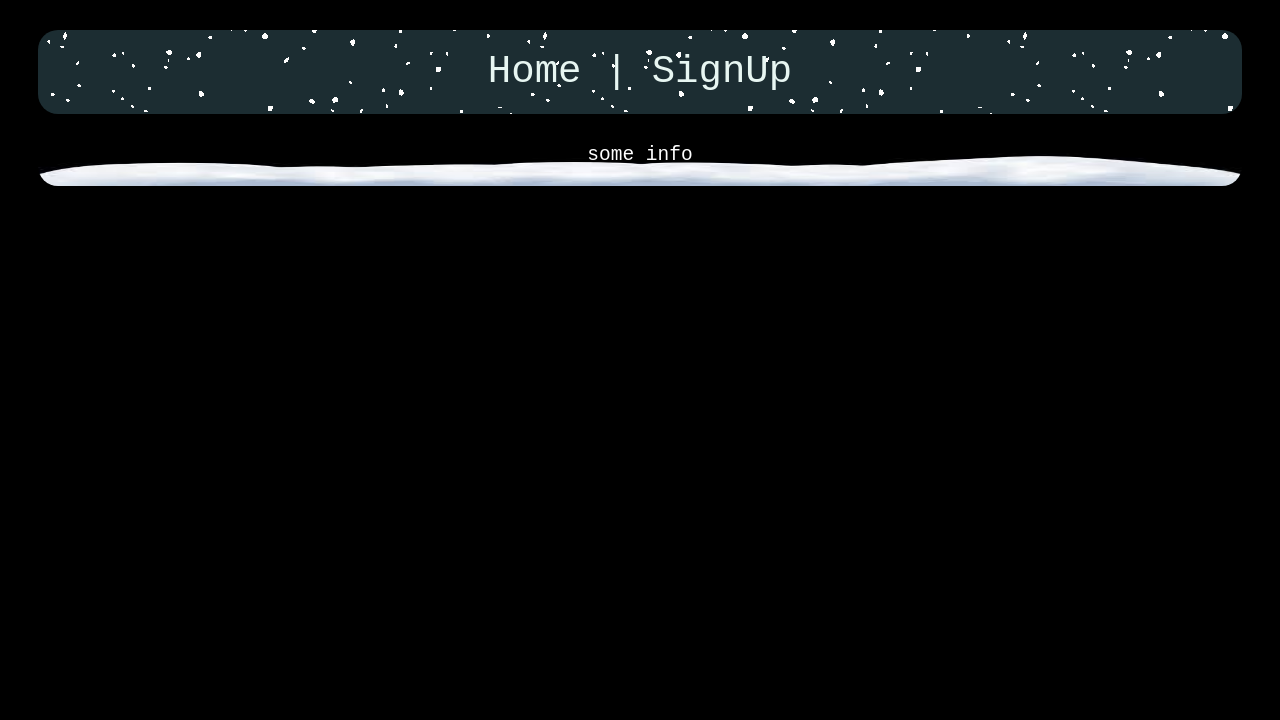
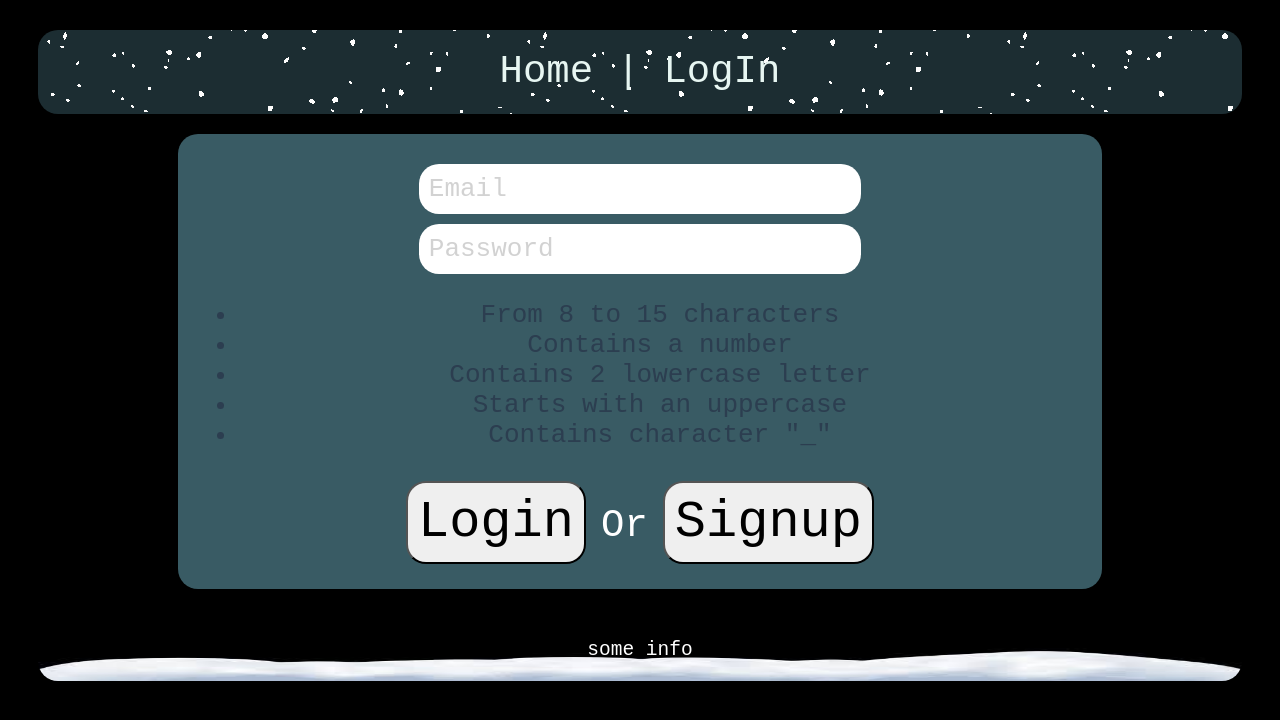
Before and after one commit to PaoAvalos/WebDevelopmentUT, a Vue app in the folder project/: page /login in a window 1280 px wide. Shown: the top 720 px of the page. Built offline with nearby package versions, Linux system fonts and the light colour scheme.

Commit message:
added login page, made possible to update or delete posts

```diff
--- a/project/src/assets/objects.json
+++ b/project/src/assets/objects.json
@@ -1,29 +1,22 @@
 [
   {
-    "img":"https://www.cuimc.columbia.edu/sites/default/files/styles/cola_media_1280_16_9/public/media/images/2021-12/gettyimages-1301790734_darkstreetinsnow_sad.jpg?itok=JefQLaVS",
-    "username":"John",
+    "id": 0,
     "time":"November 12",
-    "text":"going home at 3pm",
-    "counter": 0
+    "text":"going home at 3pm"
   },
   {
-    "img":"https://www.tchc.org/blog/wp-content/uploads/2017/12/SAD-Snowman.jpg",
-    "username":"Maria",
+    "id": 1,
     "time":"December 2",
-    "text":"AHAHHHHAHHAHAHHA",
-    "counter": 0
+    "text":"AHAHHHHAHHAHAHHA"
   },
   {
-    "img":"https://www.barendspsychology.com/wp-content/uploads/2014/10/Winterdepression.jpg",
-    "username":"Paula",
+    "id": 2,
     "time":"December 25",
-    "text":"................",
-    "counter": 0
+    "text":"................"
   },
   {
-    "username":"Nolan",
+    "id": 3,
     "time":"October 3",
-    "text":"(((((((",
-    "counter": 0
+    "text":"((((((("
   }
 ]
--- a/project/src/components/Header.vue
+++ b/project/src/components/Header.vue
@@ -2,7 +2,7 @@
   <header>
     <nav>
       <router-link to="/">Home</router-link> |
-      <router-link to="/signup">SignUp</router-link>
+      <router-link to="/login">LogIn</router-link>
     </nav>
     <router-view/>
   </header>
--- a/project/src/components/Post.vue
+++ b/project/src/components/Post.vue
@@ -1,13 +1,21 @@
 <template>
-  <div class="post">
-    <slot />
+  <div class="post" @click="goToPost()">
+    <p id="time">{{data.time}}</p>
+    <p>{{data.text}}</p>
   </div>
 </template>
 
 <script>
-
 export default {
   name: 'Post',
+  props: ['data'],
+  methods: {
+    goToPost() {
+      let postData = this.data
+      this.$store.commit('setCurrentPost', {postData});
+      this.$router.push('/post');
+    },
+  }
 }
 </script>
 
@@ -22,7 +30,6 @@ export default {
   background-color: #395B64;
   border-radius: 20px;
 }
-.img{float: left;}
 .like{
   float: left;
   cursor: pointer;
@@ -31,22 +38,17 @@ export default {
   width: 45px;
   height: 45px;
 }
-.picture {
-  margin-top: 10px;
-  width: 100%;
-  object-fit: contain;
-  background-color: #395B64;
+#time {
+  margin: 0;
+  text-align: right;
 }
 p{
   display: block;
-  margin-top: 80px;
+  font-size: 100%;
   text-align: left;
 }
-p1{
-  display: block;
-  font-size: 120%;
-  margin-left: 60px;
+#like {
+  margi-left: 60px;
   margin-top: 35px;
-  text-align: left;
 }
 </style>
--- a/project/src/router/index.js
+++ b/project/src/router/index.js
@@ -1,6 +1,8 @@
 import { createRouter, createWebHistory } from 'vue-router'
 import HomeView from '../views/HomeView.vue'
 import SignUpView from '../views/SignUpView.vue'
+import LogInView from "@/views/LogInView.vue";
+import PostView from "@/views/PostView.vue";
 
 const routes = [
   {
@@ -12,7 +14,17 @@ const routes = [
     path: '/signup',
     name: 'signup',
     component: SignUpView
-  }
+  },
+  {
+    path: '/login',
+    name: 'login',
+    component: LogInView
+  },
+  {
+    path: '/post',
+    name: 'post',
+    component: PostView
+  },
 ]
 
 const router = createRouter({
--- a/project/src/store/index.js
+++ b/project/src/store/index.js
@@ -4,12 +4,33 @@ import json from "@/assets/objects.json"
 export default createStore({
   state: {
     json: json,
+    currentPost: [{
+      id: "",
+      time: "",
+      text: ""
+    }]
   },
   mutations: {
-    resetLikes(state){
+    setCurrentPost(state, {postData}){
+      state.currentPost.map(function (onePost) {
+        onePost.id = postData.id
+        onePost.time = postData.time;
+        onePost.text = postData.text;
+      })
+    },
+    updatePost(state, {text}){
       state.json.map(function (onePost) {
-        onePost.counter = 0
+        if(onePost.id == state.currentPost[0].id){
+          onePost.text = text;
+        }
       })
+    },
+    deletePost(state){
+      for(let i = 0; i < state.json.length; i++){
+        if (state.json[i].id === state.currentPost[0].id) {
+          state.json.splice(i, 1);
+        }
+      }
     }
   },
 })
--- a/project/src/views/HomeView.vue
+++ b/project/src/views/HomeView.vue
@@ -1,21 +1,11 @@
 <template>
   <div class="container">
-    <div class="sidebar" style="left: 10px"></div>
+    <div class="sidebar" style="left: 10px"/>
     <div class="main" id="posts">
-      <Post v-for="data in $store.state.json">
-        <img class="img" src='../assets/pfp.png' alt="pfp" width="60" height="60">{{data.time}}
-        <div v-if="data.hasOwnProperty('img')">
-          <img class="picture" :src=data.img alt="picture" width="400" height="400">
-        </div>
-        <div v-else />
-        <p>{{data.username}}: {{data.text}}</p>
-        <img class="like" v-on:click="data.counter += 1" src='../assets/like.svg' alt="like" width="40" height="40">
-        <p1>{{data.counter}}</p1><br>
-      </Post>
+      <Post v-for="data in $store.state.json" :data="data"/>
     </div>
-    <div class="sidebar" style="right: 10px"></div>
+    <div class="sidebar" style="right: 10px"/>
   </div>
-  <button v-on:click="$store.commit('resetLikes')">Reset Likes</button>
 </template>
 
 <script>
@@ -34,10 +24,7 @@ body{
   background-color: black;
 }
 .container{
-  width: 100%;
   display: flex;
-  align-items: stretch;
-  justify-content: space-around;
 }
 .main {
   display: inline-block;
@@ -60,6 +47,7 @@ button{
   padding: 10px;
   border-radius: 20px;
   cursor: pointer;
+  margin: 5px;
 }
 button:hover {
   color: #E7F6F2;
@@ -68,6 +56,7 @@ button:hover {
   shape-margin: inherit;
   border-style: solid;
   border-color: #2C3333;
+  margin: 5px;
 }
 @media (max-width: 1000px) {
   header {
--- /dev/null
+++ b/project/src/views/LogInView.vue
@@ -0,0 +1,154 @@
+<template xmlns:v-bind="">
+  <div class="main">
+    <input type="email" placeholder="Email" required/><br>
+    <input type="password" @input="checkPassword" @click='show_req = !show_req' v-model="password"
+           placeholder="Password"/>
+
+    <div class="warn" v-show="warn">Invalid password! </div>
+    <div id="hide" >
+
+      <ul>
+        <li v-bind:class="{ is_valid: contains_amount_characters }">From 8 to 15 characters</li>
+        <li v-bind:class="{ is_valid: contains_number }">Contains a number</li>
+        <li v-bind:class="{ is_valid: contains_num_lower }">Contains 2 lowercase letter</li>
+        <li v-bind:class="{ is_valid: contains_uppercase }">Starts with an uppercase</li>
+        <li v-bind:class="{ is_valid: contains_underscore }">Contains character "_"</li>
+
+      </ul>
+
+    </div>
+
+    <button @click="goToHome()">Login</button>
+    <p id="or">Or</p>
+    <button @click="goToSignUp()">Signup</button>
+  </div>
+
+</template>
+
+<script>
+export default {
+  data() {
+    return {
+      password: null,
+      contains_amount_characters: false,
+      contains_num_lower:false,
+      contains_number: false,
+      contains_uppercase: false,
+      contains_underscore: false,
+      valid_password: false,
+      show_req: false,
+      warn:false
+
+
+    }
+  },
+
+
+  methods: {
+    goToHome() {
+      if (this.valid_password === true) {
+        this.warn=false ;
+        this.$router.push('/');
+      }
+      else {
+        this.warn=true ;
+      }
+    },
+    goToSignUp() {
+      this.$router.push('/signup');
+    },
+
+    checkPassword() {
+      this.password_length = this.password.length;
+      const format = /[_]/;
+
+      if (this.password_length > 8 && 15 > this.password_length) {
+        this.contains_amount_characters = true;
+      } else {
+        this.contains_amount_characters = false;
+      }
+
+      this.contains_number = /\d/.test(this.password);
+
+
+      if (this.password[0] === this.password[0].toUpperCase()) {
+        this.contains_uppercase = true;
+      } else {
+        this.contains_uppercase = false;
+      }
+      if ((this.password.match(/[a-z]/g) || []).length >1)  {
+
+        this.contains_num_lower = true;
+      } else {
+        this.contains_num_lower = false;
+      }
+
+
+
+
+      this.contains_underscore = format.test(this.password);
+
+      if (
+          this.contains_amount_characters === true &&
+          this.contains_underscore === true &&
+          this.contains_uppercase === true &&
+          this.contains_number === true
+      ) {
+        this.valid_password = true;
+      } else {
+        this.valid_password = false;
+      }
+    },
+  },
+};
+</script>
+
+<style scoped>
+
+.main {
+  font-family: monospace;
+  padding: 20px;
+  background-color: #395B64;
+  border-radius: 20px;
+  text-align: center;
+  font-size: 200%;
+  align-items: stretch;
+  justify-content: space-around;
+}
+.warn  {
+  margin: 10px;
+  color: red;
+}
+input {
+  font-family: monospace;
+  font-size: 100%;
+  padding: 10px 10px 10px 10px;
+  margin-top: 10px;
+  border-radius: 20px;
+  border: none;
+  box-sizing: border-box;
+  width: 50%;
+}
+input::placeholder {color: rgb(210, 210, 210)}
+
+.is_valid {
+  color: white;
+}
+.is_valid:before {
+  width: 100%;
+}
+#or {
+  margin: 0 10px 0 10px;
+  font-size: 150%;
+  display: inline-block;
+  color: white;
+
+}
+@media (max-width: 1000px) {
+  .main {
+    padding: 0;
+    margin-top: 10px;
+  }
+}
+
+</style>
--- /dev/null
+++ b/project/src/views/PostView.vue
@@ -0,0 +1,65 @@
+<template>
+  <div class="post">
+    <p>Edit Post</p>
+    <div class="textInp">
+      <p>Post</p>
+      <input type="text" :placeholder="$store.state.currentPost[0].text" v-model="newText" />
+    </div>
+    <button @click="updatePost()">Update</button>
+    <button @click="deletePost()">Delete</button>
+  </div>
+</template>
+
+<script>
+export default {
+  name: "PostView.vue",
+  data(){
+    return {newText: ""}
+  },
+  methods: {
+    updatePost() {
+      let text = this.newText
+      console.log(text)
+      this.$store.commit('updatePost', {text});
+      this.$router.push('/');
+    },
+    deletePost() {
+      this.$store.commit('deletePost');
+      this.$router.push('/');
+    },
+
+  }
+}
+</script>
+
+<style scoped>
+.post {
+  display: inline-block;
+  width: 70%;
+  text-align: center;
+}
+p {
+  text-align: center;
+}
+.textInp{
+  display: flex;
+  text-align: center;
+  margin-left: 25%;
+  margin-bottom: 20px;
+}
+.textInp p{
+  margin-right: 20px;
+}
+input {
+  font-family: monospace;
+  font-size: 100%;
+  padding: 10px;
+  margin-top: 0px;
+  border-radius: 20px;
+  border: none;
+  width: 50%;
+}
+button {
+  text-align: center;
+}
+</style>
```
Also changed, not shown: project/src/SignupApp.js (deleted, +0 -42 lines).
